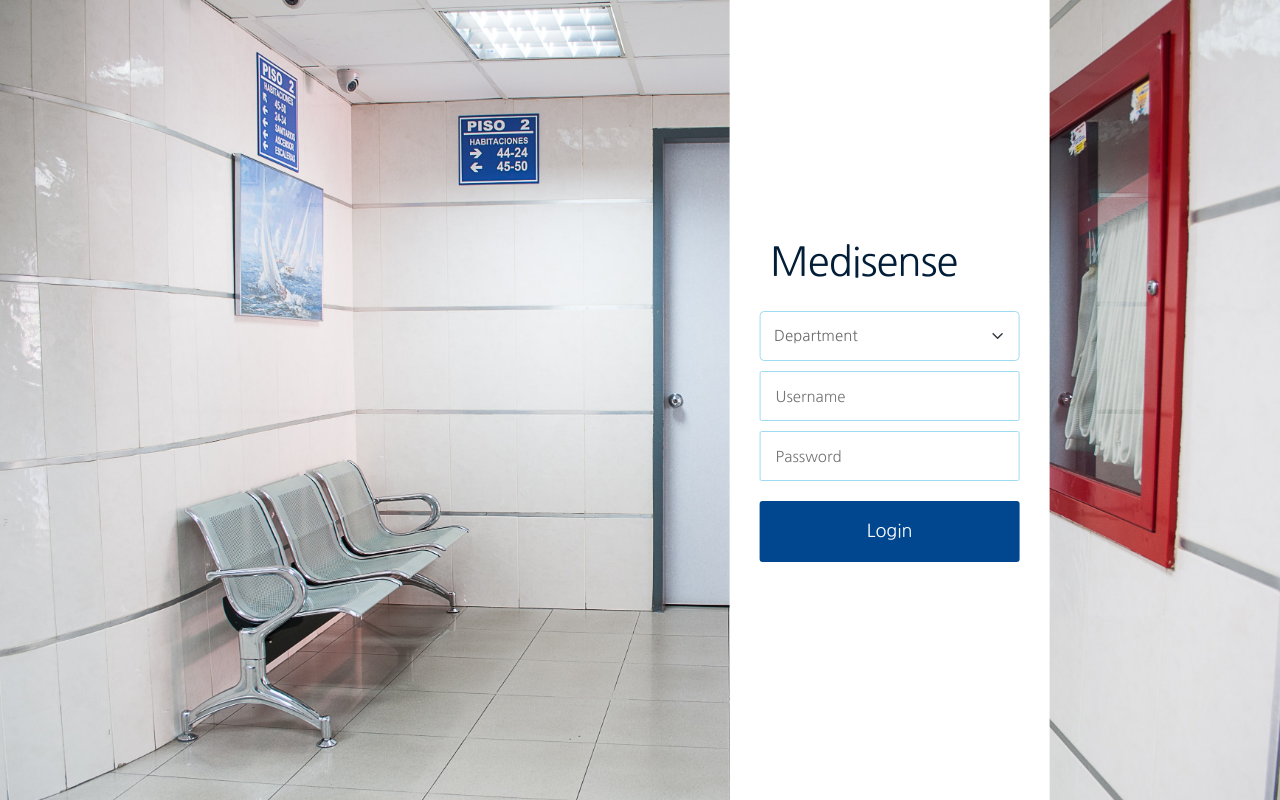
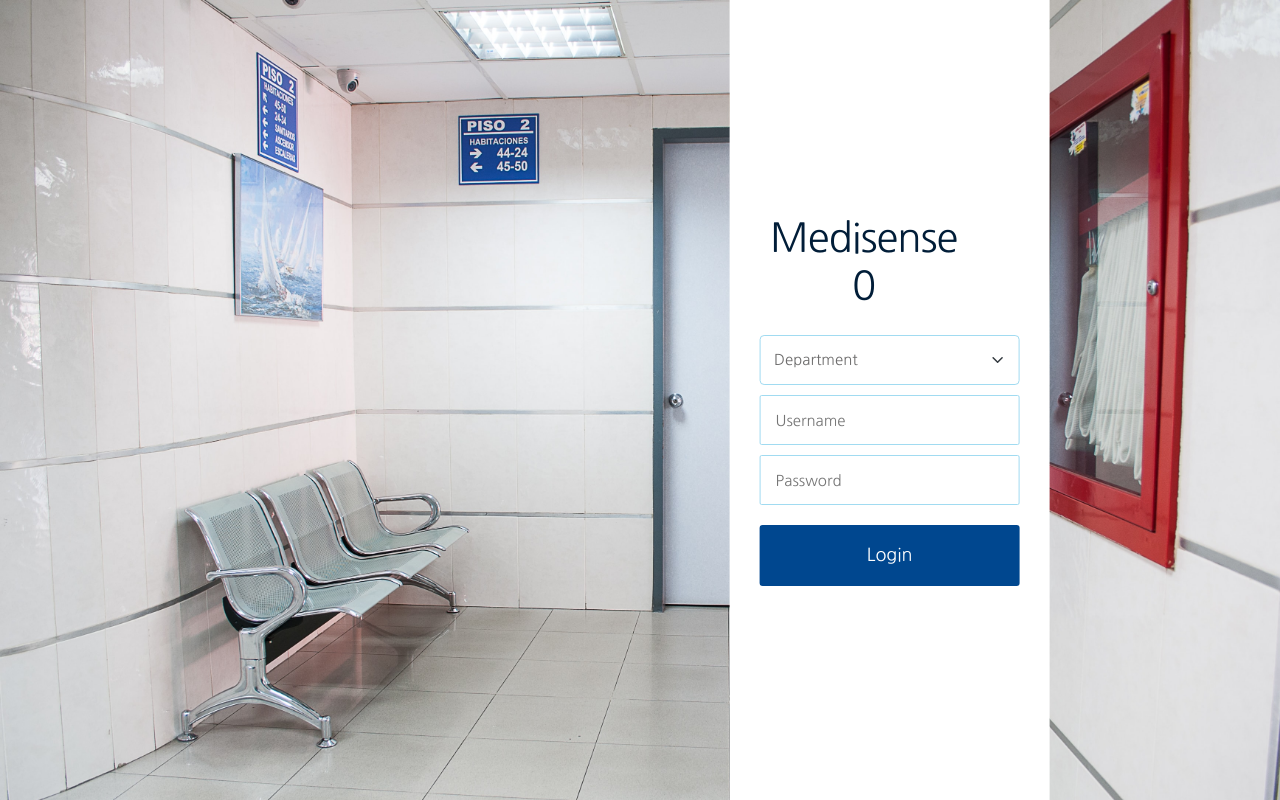
Before and after one commit to AnukaFonseka/Medisense, a React (Create React App) app in the folder management-ui/: page /login in a window 1280 px wide. Built offline with nearby package versions, Linux system fonts and the light colour scheme.

Commit message:
Refactored redux logic

```diff
--- a/management-ui/src/store/store.js
+++ b/management-ui/src/store/store.js
@@ -1,11 +1,11 @@
 import {combineReducers, configureStore} from '@reduxjs/toolkit'
-import {loginSlice} from "../views/Login";
+import loginReducer from "../views/Login";
 import {connectRouter, routerMiddleware} from "connected-react-router";
 import {history} from "../router/router";
 
 const rootReducer = (history) => combineReducers({
     router: connectRouter(history),
-    login: loginSlice
+    login: loginReducer
 })
 
 const preloadedState = {};
--- a/management-ui/src/views/Login/Login.jsx
+++ b/management-ui/src/views/Login/Login.jsx
@@ -1,8 +1,9 @@
-import React, {useState} from 'react'
+import React, {useEffect, useState} from 'react'
 import {NavLink} from 'react-router-dom'
-import {useDispatch} from 'react-redux';
+import {useDispatch, useSelector} from 'react-redux';
 import {login} from '../../Features/user'
 import './login.css'
+import {increment} from "./index";
 
 const Login = () => {
 
@@ -10,13 +11,18 @@
 
     const [username, setUsername] = useState('')
     const [password, setPassword] = useState('')
+    const count = useSelector((state) => state.login.value)
+
+    useEffect(() => {
+        dispatch(increment)
+    }, [])
 
     return (
         <div>
             <div className='login'>
                 <form className='login__form'>
 
-                    <h1>Medisense</h1>
+                    <h1>Medisense {count}</h1>
 
                     <select class="form-select" aria-label="Default select example">
                         <option selected>Department</option>
```
Also changed, not shown: management-ui/src/apiCalls/apiCalls.js (+7 -0 lines).
